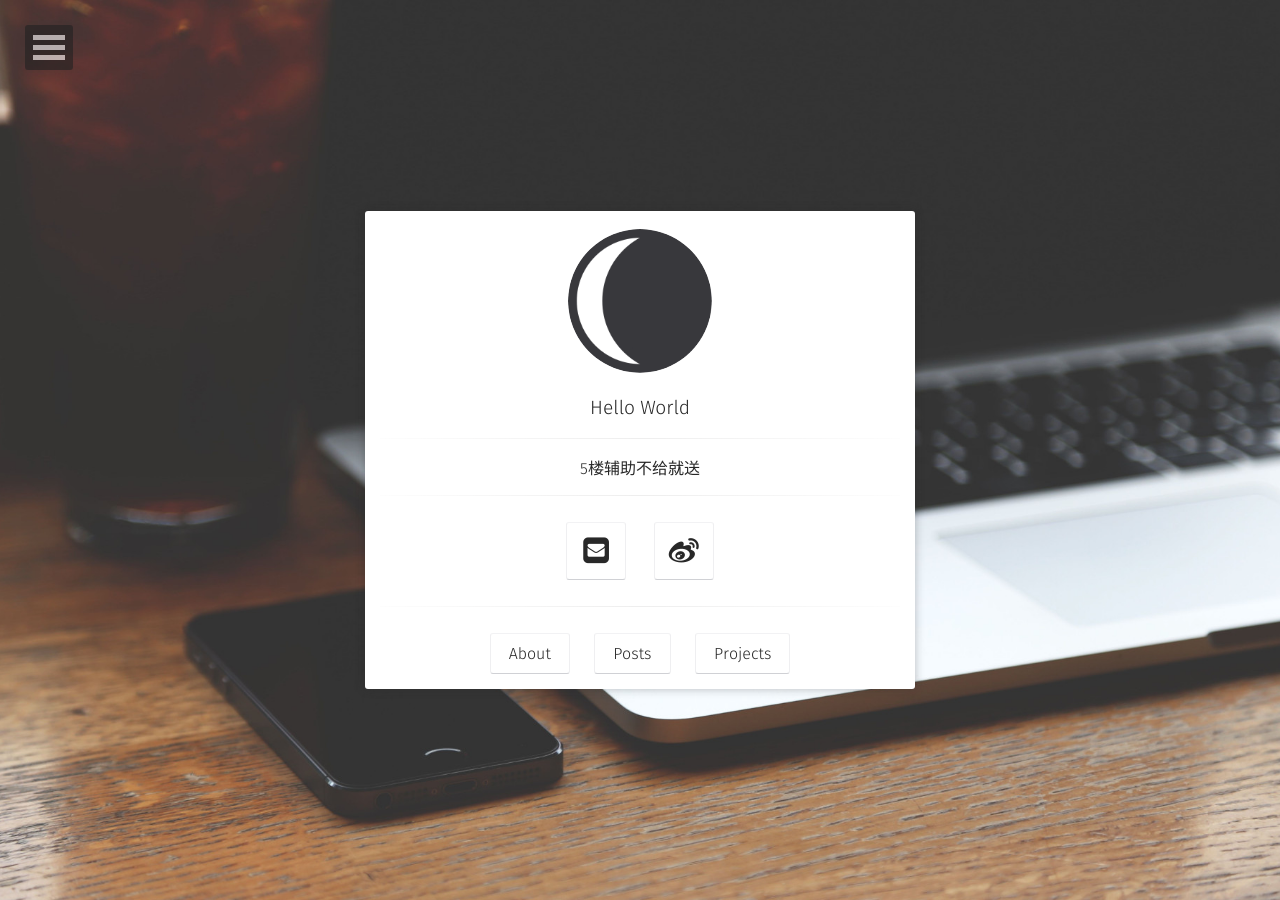
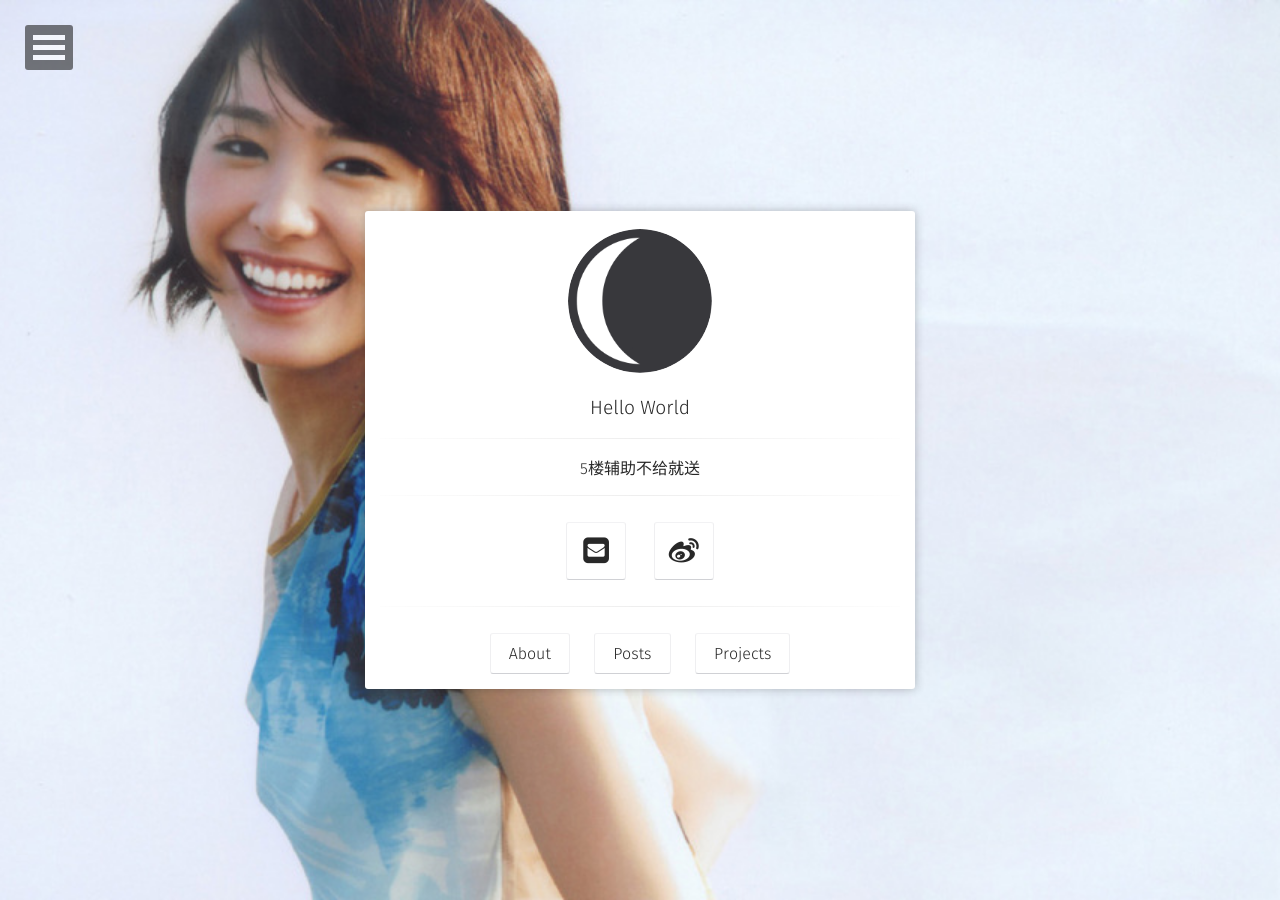
Before and after one commit to zhoushangyue/zhoushangyue.github.io, a Jekyll site: the page built from index.html, in a window 1280 px wide. Built offline with Jekyll 4.4.1, drawn with Linux system fonts in a browser that asks for light colours; some web fonts are replaced.

Commit message:
Initial commit

```diff
--- a/_config.yml
+++ b/_config.yml
@@ -5,7 +5,7 @@ bio:                '5楼辅助不给就送'
 reading_time:       true
 words_per_minute:   200
 logo:               'assets/img/logo.png'
-background:         'assets/img/placeholder-big.jpg'
+background:         'assets/img/laopo.jpg'
 tiled_bg:           false   # Set this true if you want to tile your background image, otherwise it will be covered
 locale:             zh_CN
 #url:                https://taylantatli.github.io/Moon
@@ -55,7 +55,7 @@ email:		    'zsywork92@126.com'
 #youtube:           username
 #youtube-channel:   channel
 #soundcloud:        username
-weibo:              '1988223311'
+weibo:              1988223311
 #flickr:            username
 #codepen:           username
 #keybase:           username
```
Also changed, not shown: assets/img/laopo.jpg (added).
